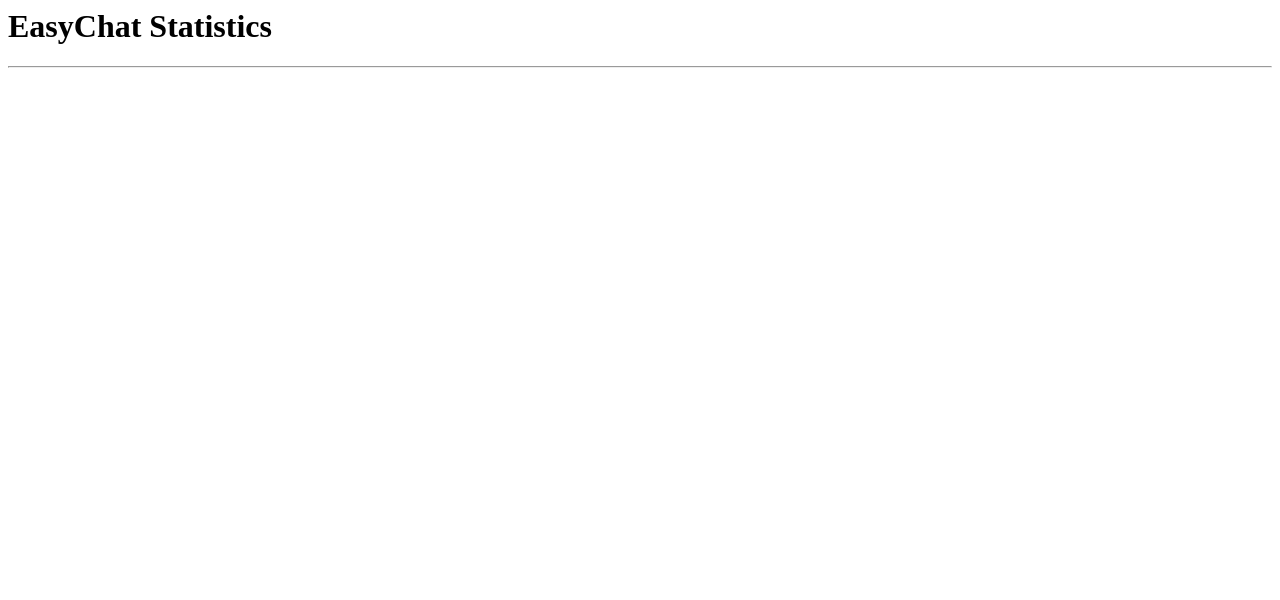
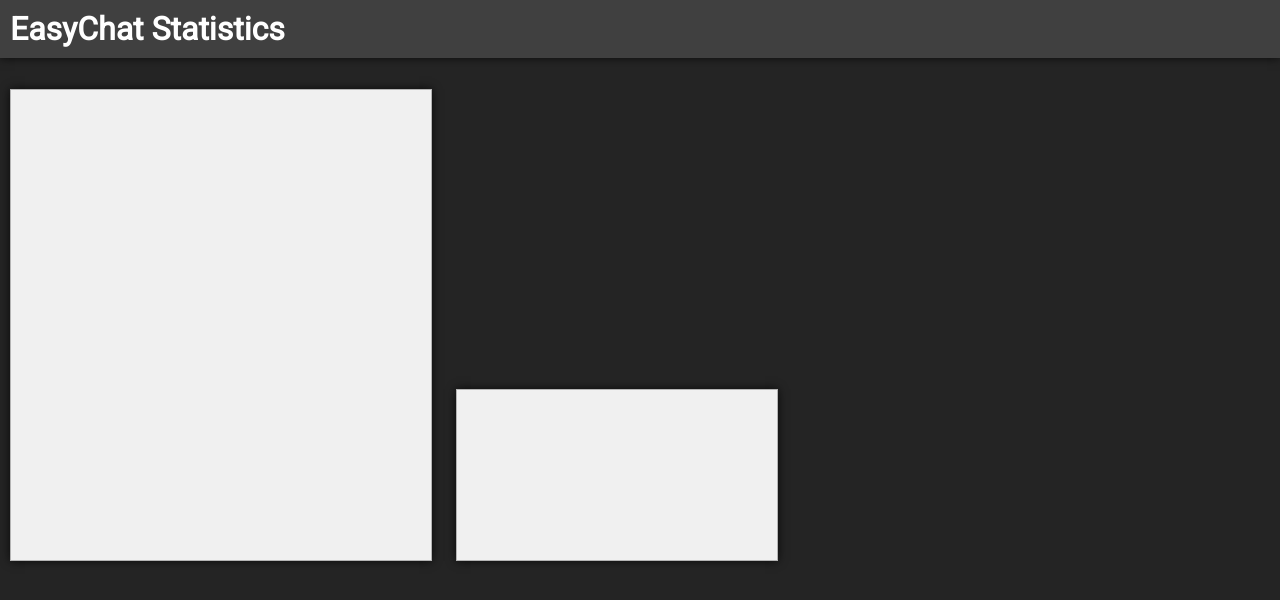
Before and after one commit to Earu/EasyChat-Stats, a website: page client/index.html in a window 1280 px wide. Drawn offline with nearby package versions, Linux system fonts and the light colour scheme; no server answers.

Commit message:
more work on it

```diff
--- /dev/null
+++ b/client/index.css
@@ -0,0 +1,25 @@
+@import url('https://fonts.googleapis.com/css2?family=Roboto&display=swap');
+html, body {
+	font-family: 'Roboto', sans-serif;
+	padding: 0;
+	margin: 0;
+	background-color: rgba(36, 36, 36, 1);
+}
+
+h1 {
+	background-color: rgba(64, 64, 64, 1);
+	color: white;
+	padding: 10px;
+	display: block;
+	box-shadow: 0px 0px 9px 0px rgba(0,0,0,0.75);
+}
+
+.graph-container {
+	max-width: 400px;
+	display: inline-block;
+	padding: 10px;
+	margin: 10px;
+	border: 1px solid rgba(0, 0, 0, 0.25);
+	background-color: rgba(240, 240, 240, 1);
+	box-shadow: 0px 0px 9px 0px rgba(0,0,0,0.75);
+}
--- a/client/index.html
+++ b/client/index.html
@@ -4,17 +4,17 @@
 		<meta charset="utf-8"/>
 		<script src="https://cdnjs.cloudflare.com/ajax/libs/Chart.js/2.9.3/Chart.min.js" integrity="sha512-s+xg36jbIujB2S2VKfpGmlC3T5V2TF3lY48DX7u2r9XzGzgPsa6wTpOQA7J9iffvdeBN0q9tKzRxVxw1JviZPg==" crossorigin="anonymous"></script>
 		<link rel="stylesheet" href="https://cdnjs.cloudflare.com/ajax/libs/Chart.js/2.9.3/Chart.min.css" integrity="sha512-/zs32ZEJh+/EO2N1b0PEdoA10JkdC3zJ8L5FTiQu82LR9S/rOQNfQN7U59U9BC12swNeRAz3HSzIL2vpp4fv3w==" crossorigin="anonymous" />
+		<link rel="stylesheet" href="index.css"/>
 	</head>
 	<body>
-		<style>
-
-		</style>
 		<h1>EasyChat Statistics</h1>
-		<hr />
-		<div style="display: inline-block;">
+		<div class="graph-container">
 			<canvas id="gamemodeCounts">gamemodeCounts</canvas>
 			<canvas id="gamemodePlayers">gamemodePlayers</canvas>
 			<canvas id="msgHourPlayerCount">msgHourPlayerCount</canvas>
+		</div>
+		<div class="graph-container">
+			<canvas>what</canvas>
 		</div>
 		<script>
 			function getRandomColor() {
@@ -116,10 +116,16 @@
 					type: "bubble",
 					data: {
 						datasets: [{
-							label: "Message/Hour per Player Count",
+							label: "Msg/H/PlyCount",
 							backgroundColor: getRandomColor(),
 							data: data
 						}]
+					},
+					options: {
+						title: {
+							display: true,
+							text: "Message/Hour per Player Count"
+						}
 					}
 				})
 
@@ -138,7 +144,7 @@
 
 				setTimeout(_ => {
 					for (chart of charts) {
-						chart.style.display = 'inline-block';
+						//chart.style.display = 'inline-block';
 					}
 				}, 2000);
 
```
